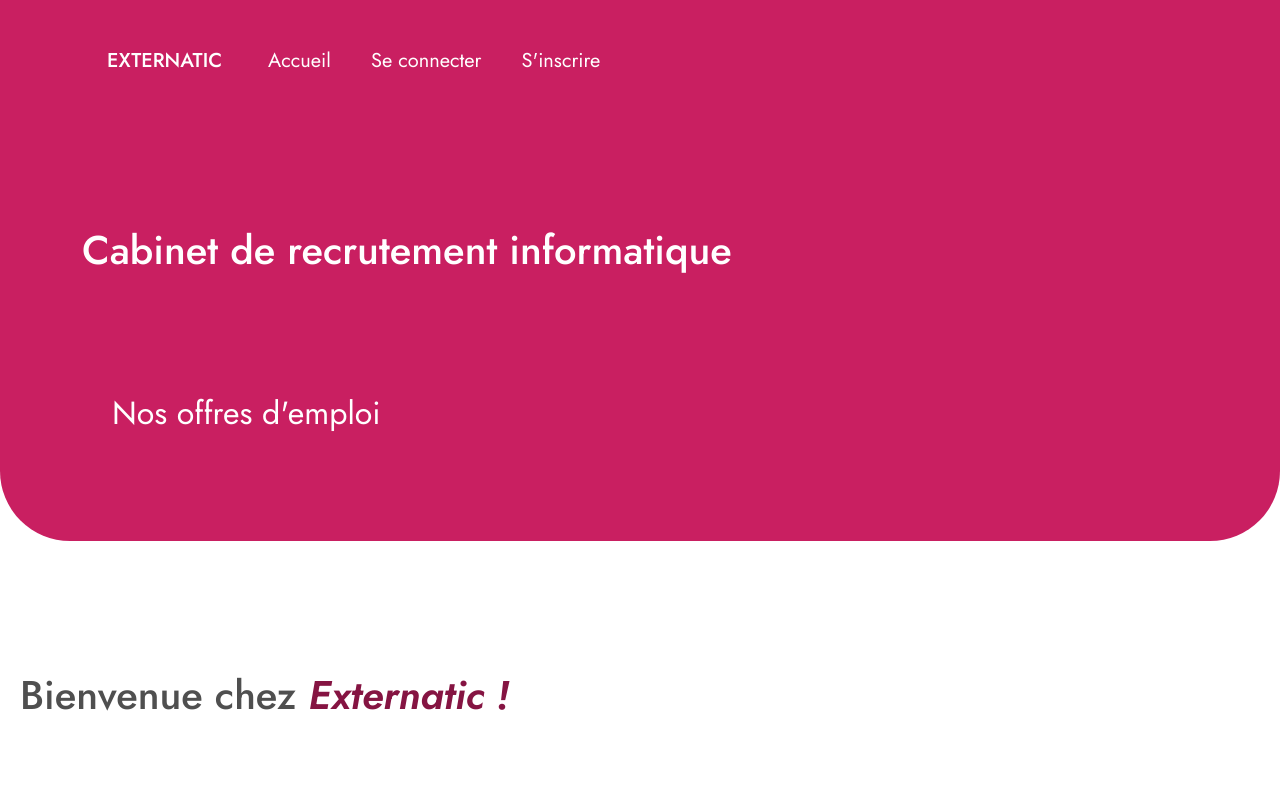
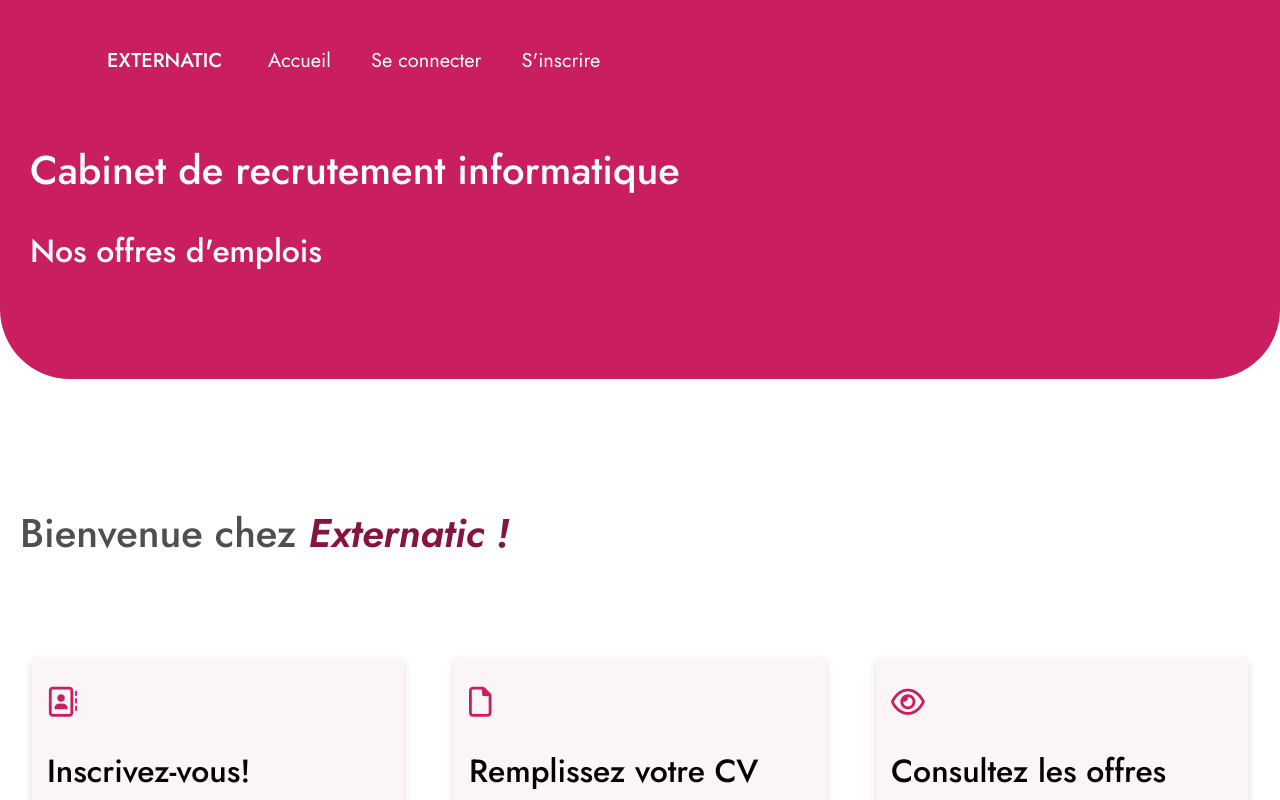
Before and after one commit to WildCodeSchool/2023-09-JS-BDX-P3-la-rive-droite, a React (Vite) app in the folder frontend/: page / in a window 1280 px wide. Shown: the top 800 px of the page. Built offline with nearby package versions, Linux system fonts and the light colour scheme; no server answers.

Commit message:
css header Research

```diff
--- a/frontend/src/components/Headers/HeaderLongResearch.jsx
+++ b/frontend/src/components/Headers/HeaderLongResearch.jsx
@@ -3,10 +3,10 @@ import PropTypes from "prop-types";
 
 function HeaderLongResearch({ textTitle, textTitle2 }) {
   return (
-    <header className="  header with-round-bottom ">
-      <div className=" container header-content">
+    <header className="header with-round-bottom">
+      <div className="container-header-content">
         <h1>{textTitle}</h1>
-        <h2>{textTitle2}</h2>
+        <h2 className="text-title-2">{textTitle2}</h2>
       </div>
     </header>
   );
--- a/frontend/src/components/Headers/header.css
+++ b/frontend/src/components/Headers/header.css
@@ -47,6 +47,13 @@
   margin-left: 30px;
   margin-right: 30px;
   margin-top: -10px;
+}
+.container-header-content {
+  padding-left: 30px;
+}
+
+.text-title-2 {
+  padding-top: 30px;
 }
 
 .header .header-content.user {
--- a/frontend/src/pages/HomeOffer/Home.jsx
+++ b/frontend/src/pages/HomeOffer/Home.jsx
@@ -58,9 +58,8 @@ function Home() {
   return (
     <div id="home">
       <HeaderLongResearch
-        textTitle="Cabinet de recrutement informatique
-"
-        textTitle2="Nos offres d'emploi"
+        textTitle="Cabinet de recrutement informatique"
+        textTitle2="Nos offres d'emplois"
       />
       <div className="container-page">
         <HomeCard />
```
Also changed, not shown: frontend/src/components/CardModel/CardOffer.jsx (added, +19 -0 lines).
